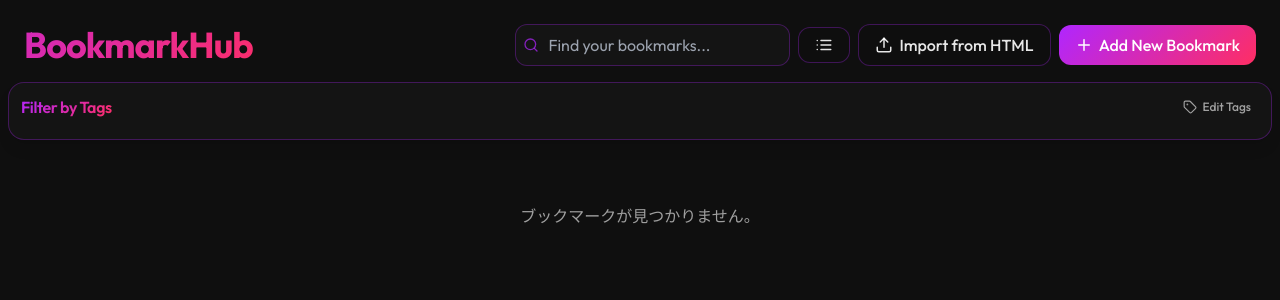
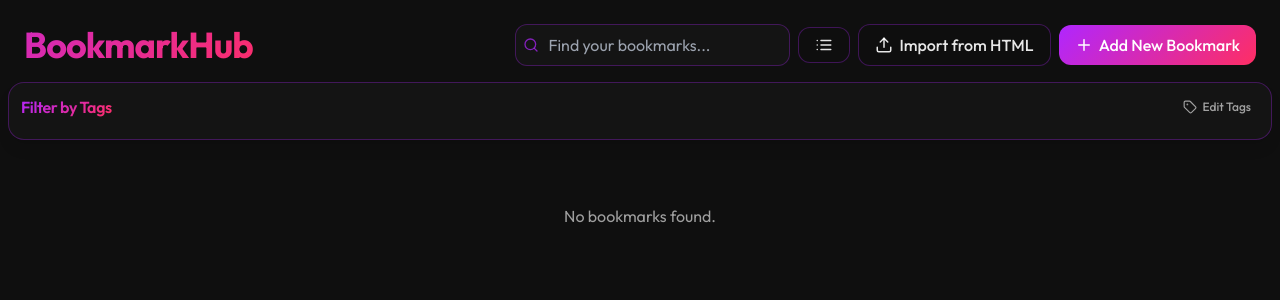
Before and after one commit to YukihiroSakuda/BookmarkHub, a Next.js app: page / in a window 1280 px wide. Shown: the top 300 px of the page. Built offline with nearby package versions, Linux system fonts and the light colour scheme.

Commit message:
feat: adjust grid layout and fix language - Set grid to 6 columns - Change Japanese message to English

```diff
--- a/src/components/BookmarkList.tsx
+++ b/src/components/BookmarkList.tsx
@@ -36,7 +36,7 @@
       {/* Pinned Bookmarks */}
       {pinnedBookmarks.length > 0 && (
         <div className={viewMode === 'grid'
-        ? "grid grid-cols-2 sm:grid-cols-3 md:grid-cols-4 lg:grid-cols-5 xl:grid-cols-6 2xl:grid-cols-8 gap-2"
+        ? "grid grid-cols-2 sm:grid-cols-3 md:grid-cols-4 lg:grid-cols-6 gap-4"
         : "flex flex-col space-y-2"
         }>
         {renderBookmarks(pinnedBookmarks)}
@@ -52,7 +52,7 @@
       {unpinnedBookmarks.length > 0 && (
         <div>
           <div className={viewMode === 'grid'
-            ? "grid grid-cols-2 sm:grid-cols-3 md:grid-cols-4 lg:grid-cols-5 xl:grid-cols-6 2xl:grid-cols-8 gap-2"
+            ? "grid grid-cols-2 sm:grid-cols-3 md:grid-cols-4 lg:grid-cols-6 gap-4"
             : "flex flex-col space-y-2"
           }>
             {renderBookmarks(unpinnedBookmarks)}
@@ -62,7 +62,7 @@
 
       {pinnedBookmarks.length === 0 && unpinnedBookmarks.length === 0 && (
          <div className="text-center py-12 text-white/60">
-           <p>ブックマークが見つかりません。</p>
+           <p>No bookmarks found.</p>
          </div>
       )}
     </div>
```
